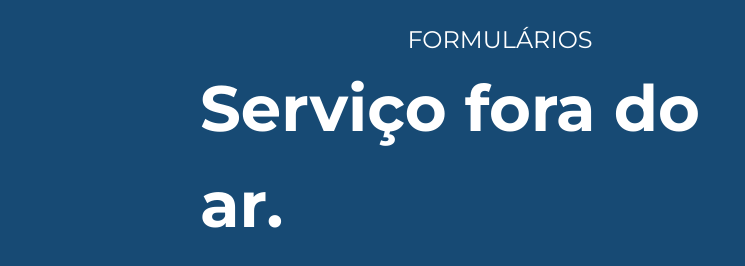
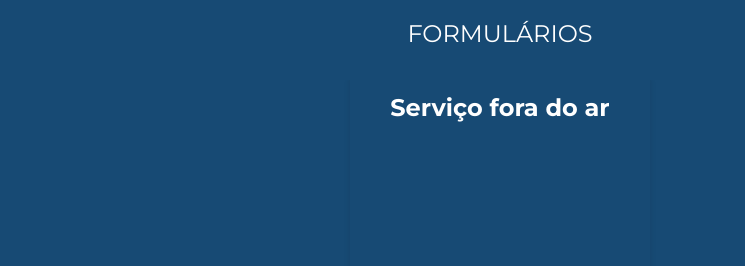
Before and after one commit to soldebrotas/formularios, a plain HTML site: page index.html in a window 1280 px wide. Shown: the full height of the page, 140-885 px from the left. Drawn offline with Linux system fonts and the light colour scheme.

Commit message:
style: change position text-w

```diff
--- a/index.html
+++ b/index.html
@@ -21,7 +21,7 @@
 
         <div id="warning">
             <p id="text-w">
-                Serviço fora do ar.
+                Serviço fora do ar
             </p>
         </div>
  <!--
--- a/style.css
+++ b/style.css
@@ -2,6 +2,7 @@
     margin: 0;
     padding: 0;
     box-sizing: border-box;
+    height: 100%;
 }
 :root {
     --primary-color: #174A74;
@@ -56,18 +57,21 @@ h1 {
 
 
 #warning {
-    width: 600px;
-    margin: 0 auto;
+    display: flex;
+    justify-content: center;
+    align-items: center;
+    height: 100%;
+    text-align: center;
 }
 
 #text-w {
     font-weight: 700;
-    font-size: 4rem;
-    display: flex;
-    justify-content: center;
-    align-items: center;
     color: var(--color-text);
     margin-top: -20px;
+    padding: 20px 40px;
+    border-radius: 8px;
+    box-shadow: 0 4px 6px rgba(0, 0, 0, 0.1);
+    font-size: 24px;
 }
 
 #main-content {
```
